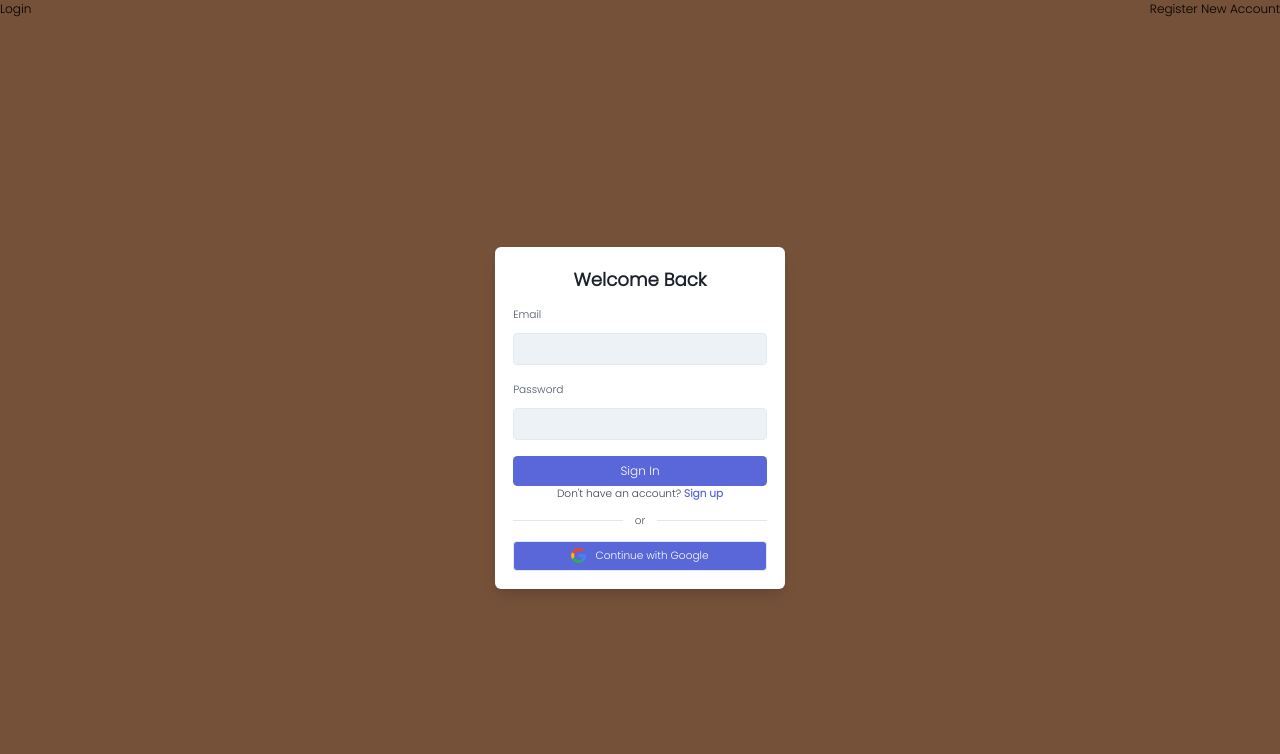
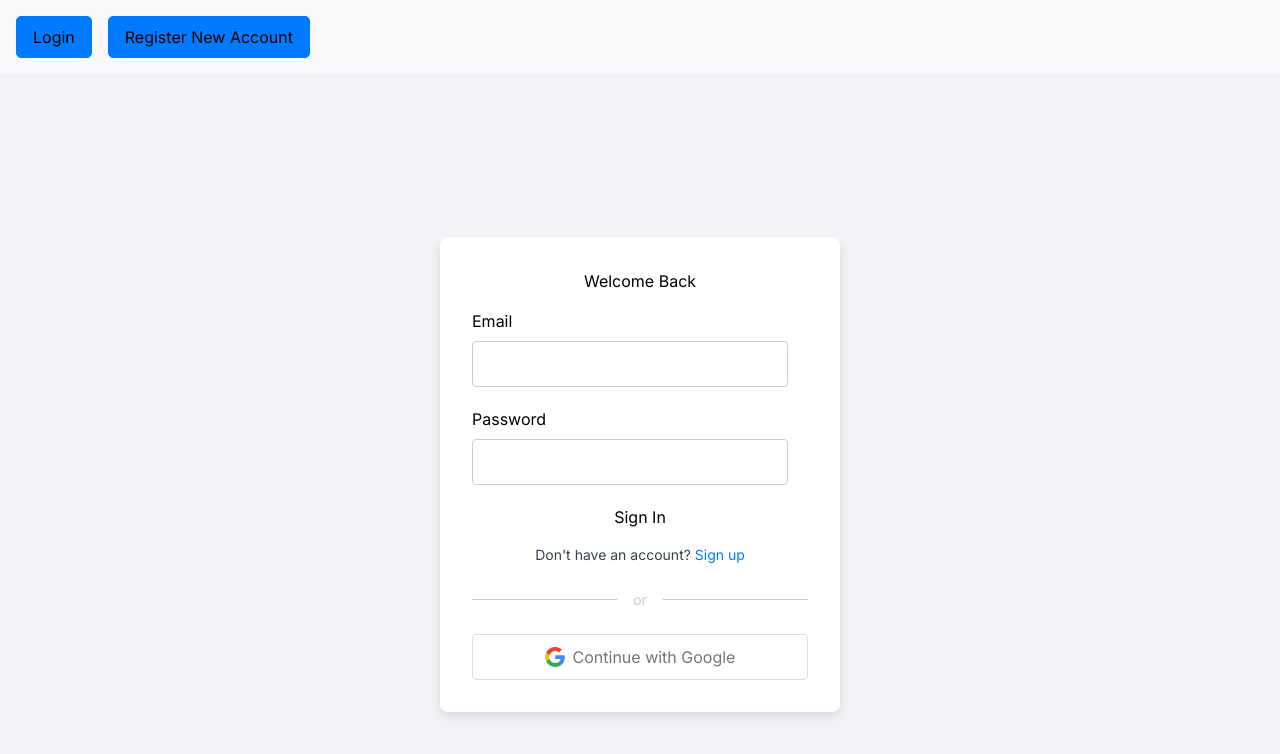
Before and after one commit to tamilarasanm26/Bookapp, a React (Vite) app in the folder bookapp/: page / in a window 1280 px wide. Shown: the top 754 px of the page. Built offline with nearby package versions, Linux system fonts and the light colour scheme; no server answers.

Commit message:
"search commit"

```diff
--- a/bookapp/src/components/auth/login/index.jsx
+++ b/bookapp/src/components/auth/login/index.jsx
@@ -65,6 +65,7 @@ const Login = () => {
               required
               value={password}
               onChange={(e) => setPassword(e.target.value)}
+
             />
           </div>
 
--- a/bookapp/src/components/auth/login/login.css
+++ b/bookapp/src/components/auth/login/login.css
@@ -1,117 +1,95 @@
-@tailwind base;
-@tailwind components;
-@tailwind utilities;
-
-
-/* App.css */
-@import url('https://fonts.googleapis.com/css2?family=Inter:wght@400;500;600;700&display=swap');
-
-body {
-  font-family: 'Inter', sans-serif;
-  background-color: #f7fafc;
-}
-
 .main-container {
   display: flex;
   justify-content: center;
   align-items: center;
-  min-height: 100vh;
+  height: 100vh;
+  background-color: #f0f2f5;
 }
 
 .login-card {
-  width: 24rem;
-  padding: 1.5rem;
-  box-shadow: 0 10px 15px -3px rgba(0, 0, 0, 0.1), 0 4px 6px -2px rgba(0, 0, 0, 0.05);
-  border-radius: 0.5rem;
-  background-color: #ffffff;
-
+  background: white;
+  padding: 2rem;
+  border-radius: 8px;
+  box-shadow: 0 4px 8px rgba(0, 0, 0, 0.1);
+  max-width: 400px;
+  width: 100%;
 }
 
-.login-card h3 {
-  font-size: 1.5rem;
-  font-weight: 600;
-  color: #1a202c;
+.text-center {
+  text-align: center;
   margin-bottom: 1rem;
 }
 
-.login-card label {
-  font-size: 0.875rem;
-  font-weight: 500;
-  color: #4a5568;
+.space-y-5 > * + * {
+  margin-top: 1.25rem;
 }
 
-.login-card input {
-  width: 100%;
-  margin-top:10px;
-   margin-right:50px;
-  padding: 0.5rem 0.75rem ;
-  color: #4a5568;
-  background-color: #edf2f7;
-  border: 1px solid #e2e8f0;
-  border-radius: 0.375rem;
-  transition: border-color 0.3s;
+input[type="email"],
+input[type="password"] {
+  width: calc(100% - 20px); /* Adjusting for padding */
+  padding: 10px;
+  margin-top: 0.5rem;
+  border: 1px solid #ccc;
+  border-radius: 4px;
+  box-sizing: border-box;
 }
 
-.login-card input:focus {
-  outline: none;
-  border-color: #5a67d8;
+.error-message {
+  color: red;
+  font-size: 0.875rem;
 }
 
-.login-card .error-message {
-  color: #e53e3e;
-  font-weight: 700;
+button {
+  width: 100%;
+  padding: 10px;
+  background-color: #007bff;
+  color: white;
+  border: none;
+  border-radius: 4px;
+  cursor: pointer;
+  transition: background-color 0.3s ease;
 }
 
-.login-card button {
-  width: 100%;
-  padding: 0.5rem 0;
-  color: #ffffff;
-  font-weight: 500;
-  border-radius: 0.375rem;
-  transition: background-color 0.3s;
+button:hover {
+  background-color: #0056b3;
 }
 
-.login-card button:disabled {
-  background-color: #cbd5e0;
+button:disabled {
+  background-color: #ccc;
   cursor: not-allowed;
 }
 
-.login-card button:not(:disabled) {
-  background-color: #5a67d8;
+.text-center.text-sm.text-gray-700 {
+  margin-top: 1rem;
 }
 
-.login-card button:not(:disabled):hover {
-  background-color: #4c51bf;
+.link {
+  color: #007bff;
+  text-decoration: none;
 }
 
-.login-card .link {
-  color: #5a67d8;
-  font-weight: 600;
-  transition: color 0.3s;
-}
-
-.login-card .link:hover {
+.link:hover {
   text-decoration: underline;
 }
 
-.login-card .separator {
+.separator {
   display: flex;
   align-items: center;
-  margin: 1rem 0;
+  margin: 1.5rem 0;
 }
 
-.login-card .separator::before,
-.login-card .separator::after {
-  content: '';
-  flex-grow: 1;
-  height: 1px;
-  background-color: #e2e8f0;
+.separator span {
+  margin: 0 1rem;
+  color: #ccc;
+  font-size: 0.875rem;
 }
 
-.login-card .separator span {
-  margin: 0 1rem;
-  font-size: 0.875rem;
-  color: #4a5568;
+.separator::before,
+.separator::after {
+  content: "";
+  flex: 1;
+  height: 1px;
+  background: #ccc;
 }
 
 .google-button {
@@ -119,25 +97,21 @@ body {
   align-items: center;
   justify-content: center;
   width: 100%;
-  padding: 0.625rem 0;
-  border: 1px solid #e2e8f0;
-  border-radius: 0.375rem;
-  font-size: 0.875rem;
-  font-weight: 500;
-  transition: background-color 0.3s;
+  padding: 10px;
+  background-color: white;
+  color: #757575;
+  border: 1px solid #ddd;
+  border-radius: 4px;
+  cursor: pointer;
+  transition: background-color 0.3s ease;
 }
 
-.google-button:disabled {
-  background-color: #edf2f7;
-  cursor: not-allowed;
-}
-
-.google-button:not(:disabled):hover {
-  background-color: #edf2f7;
+.google-button:hover {
+  background-color: #f5f5f5;
 }
 
 .google-button svg {
-  width: 1.25rem;
-  height: 1.25rem;
-  margin-right: 0.75rem;
+  margin-right: 8px;
+  width: 20px;
+  height: 20px;
 }
--- a/bookapp/src/components/header/header.css
+++ b/bookapp/src/components/header/header.css
@@ -3,48 +3,58 @@
 @tailwind components;
 @tailwind utilities;
 
+
 .header-nav {
-  background-color: #333;
-  padding: 10px 20px;
+  background-color: #f8f9fa;
+  padding: 1rem;
+  box-shadow: 0 2px 4px rgba(0, 0, 0, 0.1);
+}
+
+.header-container {
   display: flex;
   justify-content: space-between;
   align-items: center;
 }
 
-.header-container {
+.nav-left {
   display: flex;
-  justify-content: space-between;
-  width: 100%;
+  gap: 1rem;
+}
+
+.nav-right {
+  display: flex;
   align-items: center;
 }
 
-.header-logo a {
+.btn {
+  padding: 0.5rem 1rem;
+  border: 1px solid transparent;
+  border-radius: 5px;
+  background-color: #007bff;
   color: white;
   text-decoration: none;
-  font-size: 24px;
-  font-weight: bold;
+  transition: background-color 0.3s ease;
 }
 
-.header-links {
-  display: flex;
-  gap: 10px;
+.btn:hover {
+  background-color: #0056b3;
 }
 
-.header-links .btn {
-  background-color: #444;
-  color: white;
-  border: none;
-  padding: 10px 20px;
-  cursor: pointer;
-  text-transform: uppercase;
-  font-size: 14px;
+.logout-btn {
+  background-color: #dc3545;
 }
 
-.header-links .btn:hover {
-  background-color: #555;
+.logout-btn:hover {
+  background-color: #c82333;
 }
 
-.header-links .btn a {
-  color: white;
+.link-btn {
   text-decoration: none;
+  color: inherit;
+  border-color: #007bff; /* Initial border color */
 }
+
+.link-btn:hover {
+  color: #fff; /* Hover text color */
+  background-color: #0056b3; /* Hover background color for links */
+}
--- a/bookapp/src/components/header/index.jsx
+++ b/bookapp/src/components/header/index.jsx
@@ -14,19 +14,23 @@ const Header = () => {
     };
 
     return (
-        // <nav className='header-nav'>
+        <nav className='header-nav'>
             <div className='header-container'>
-                {
-                    userLoggedIn
-                        ? <button className='btn' onClick={handleLogout} >Logout</button>
-                        : <>
-                          <button className='btn'>  <Link  to={'/login'}>Login</Link></button>
-
-                           <button className='btn'> <Link  to={'/register'}>Register New Account</Link></button>
+                <div className='nav-left'>
+                    {!userLoggedIn && (
+                        <>
+                            <Link className='btn link-btn' to='/login'>Login</Link>
+                            <Link className='btn link-btn' to='/register'>Register New Account</Link>
                         </>
-                }
+                    )}
+                </div>
+                {userLoggedIn && (
+                    <div className='nav-right'>
+                        <button className='btn logout-btn' onClick={handleLogout}>Logout</button>
+                    </div>
+                )}
             </div>
-        // </nav>
+        </nav>
     );
 };
 
--- a/bookapp/src/components/home/Model.jsx
+++ b/bookapp/src/components/home/Model.jsx
@@ -10,8 +10,8 @@ const Model=({show,item,onClose})=>{
     <>
       <div className='overlay'>
         <div className='overlay-inner'>
+          <div className="inner-box">
           <button className='close' onClick={onClose}>close</button>
-          <div className="inner-box">
             <img
               src={thumbnail}
               alt="" />
--- a/bookapp/src/components/home/home.css
+++ b/bookapp/src/components/home/home.css
@@ -1,89 +1,77 @@
 @import url('https://fonts.googleapis.com/css2?family=Bodoni+Moda&family=Poppins:wght@300&display=swap');
-*{
-    padding: 0;
-    margin: 0;
-    font-family: 'Poppins', sans-serif;
-}
-:root{
-    --primary-color:#755139FF;
-    --secondary-color:#D4B996FF;
-}
-body{
-    background-color: var(--primary-color);
-}
-html{
-    font-size: 75.5%;
-}
-.header{
-    width: 100%;
-    height: 500px;
-    color: var(--secondary-color);
-    box-shadow: 0 5px 10px var(--secondary-color);
+.wel {
+    font-size: 24px;
+    font-weight: bold;
+    text-align: center;
+  }
+
+  .row2 {
+    display: flex;
+    justify-content: center;
+    align-items: center;
+    margin-top: 20px;
+    padding: 0 20px;
+  }
+
+  .search {
     display: flex;
     align-items: center;
-    position: relative;
-}
-.header::before{
-    content: "";
-    position: absolute;
-    top:0;
-    left: 0;
+    gap: 10px;
     width: 100%;
-    height: 100%;
-    background: linear-gradient(rgba(0,0,0,0.5),rgba(0,0,0,0.5)),url(bg1.png);
-    clip-path: circle(60% at left 300px);
-    z-index: -1;
-}
-.row2{
-    position: absolute;
-    top:10px;
-    right: 150px;
-    text-align: center;
-}
-.row2 h2{
-    font-size: 3rem;
-    margin-top: 20px;
-    margin-bottom: 15px;
-}
-.row2 img{
-    margin-top: 30px;
-    width: 250px;
-}
-.row1 h1{
-    font-size: 3rem;
-    text-align: center;
-    margin-left: 35px;
-    font-family: 'Bodoni Moda', serif;
-}
-.search{
+    max-width: 600px;
+  }
+
+  .search-input {
+    flex: 1;
+    padding: 10px;
+    border: 1px solid #ccc;
+    border-radius: 4px;
+    font-size: 16px;
+    transition: all 0.3s ease;
+  }
+
+  .search-input:focus {
+    outline: none;
+    border-color: #007bff;
+    box-shadow: 0 0 5px rgba(0, 123, 255, 0.5);
+  }
+
+  .search-button {
+    padding: 10px 20px;
+    background-color: #007bff;
+    color: white;
+    border: none;
+    border-radius: 4px;
+    cursor: pointer;
+    font-size: 16px;
+    transition: background-color 0.3s ease;
+  }
+
+  .search-button:hover {
+    background-color: #0056b3;
+  }
+
+  .container {
+    margin: 20px auto;
     display: flex;
-    align-items: center;
+    flex-wrap: wrap;
+    gap: 20px;
     justify-content: center;
-}
-.search input{
-    outline: 0;
-    border: 0;
-    width: 350px;
-    height: 35px;
-    padding: 0 0.5rem;
-    font-size: 15px;
-    font-weight: bold;
-}
-.search button{
-    outline: none;
-    border: none;
-    height: 35px;
-    padding: 0 0.5rem;
-}
-.container{
-    width: 65%;
-    margin: 0 auto;
-    margin-top: 25px;
-    display: grid;
-    grid-template-columns: repeat(auto-fit,minmax(200px,0.5fr));
-    grid-gap:20px;
-    box-sizing: border-box;
-}
+    padding: 0 20px;
+  }
+
+  @media (max-width: 768px) {
+    .search {
+      flex-direction: column;
+      gap: 10px;
+    }
+
+    .search-input,
+    .search-button {
+      width: 100%;
+    }
+  }
+
 .card{
     background-color: var(--secondary-color);
     border-radius: 1rem;
```
Also changed, not shown: bookapp/src/components/home/index.jsx (+8 -14 lines).
